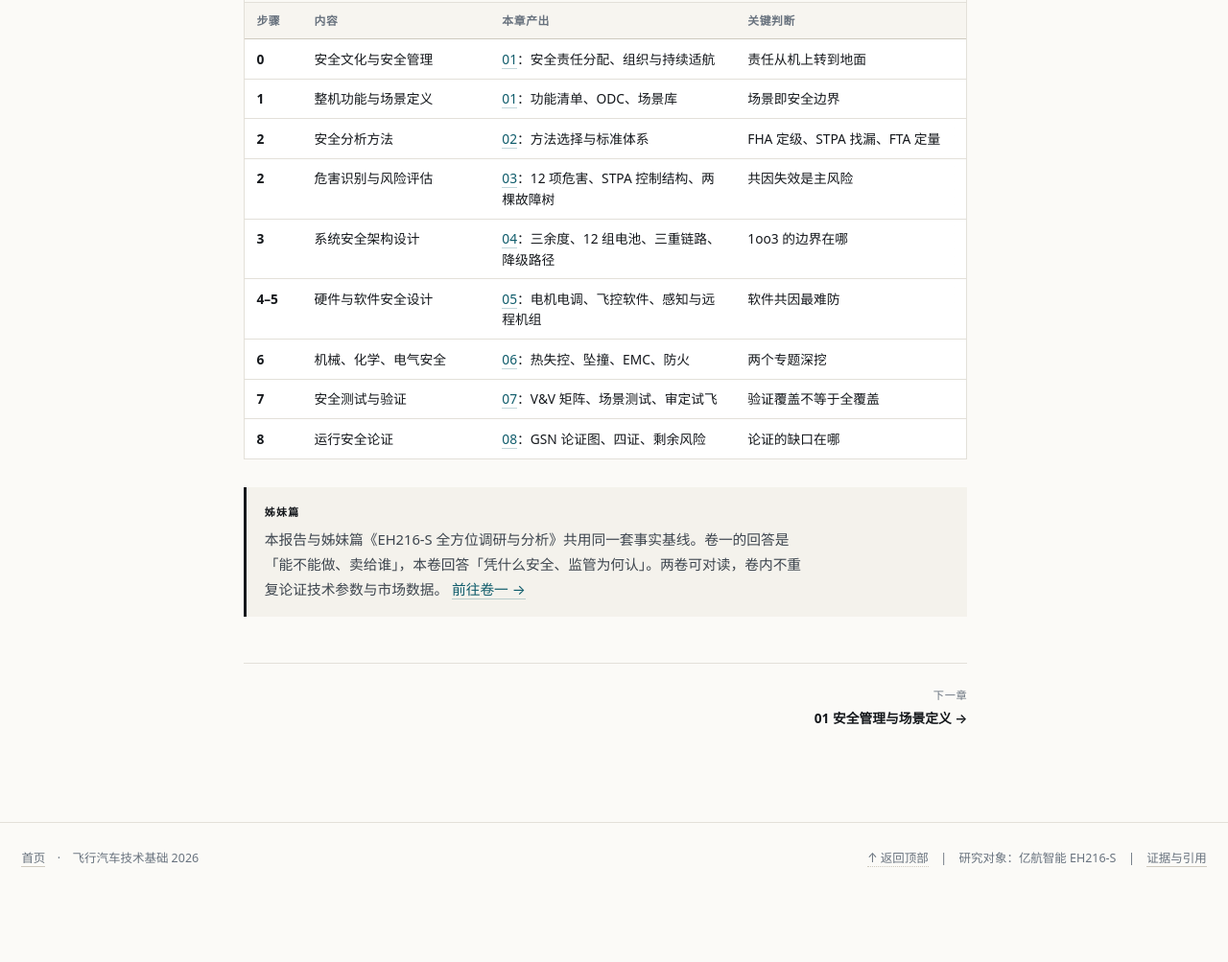
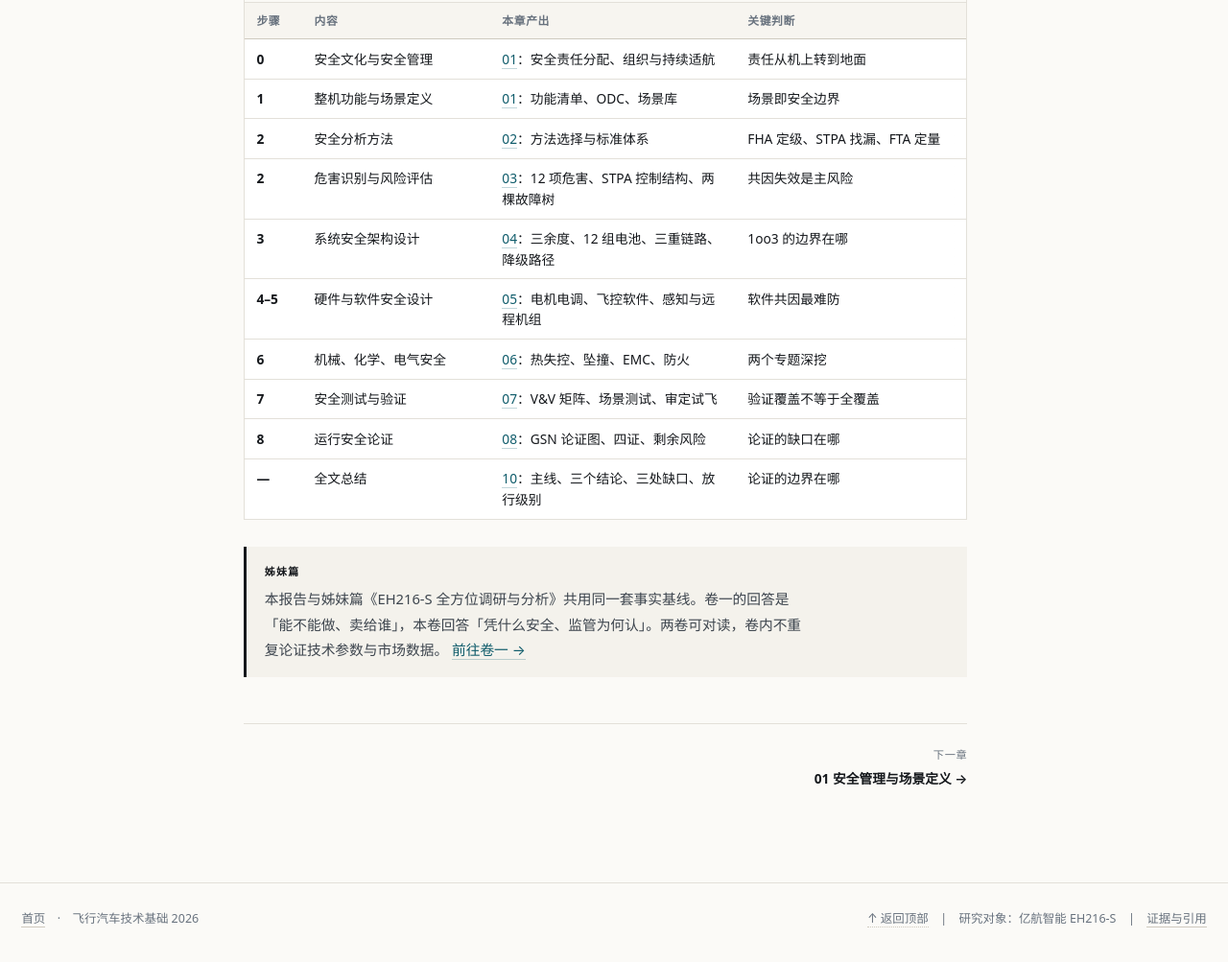
Before and after one commit to tianba9/eh216s-safety, a plain HTML site: page index.html in a window 1280 px wide. Shown: the part 3591-4594 px from the top of the page at 96% size. Before the commit the page ends 4545 px from the top, so only its background shows below. Drawn offline with Linux system fonts and the light colour scheme.

Commit message:
首页导读表补充全文总结入口

```diff
--- a/index.html
+++ b/index.html
@@ -193,6 +193,7 @@
             <tr><td class="em">6</td><td>机械、化学、电气安全</td><td><a href="06-physical.html">06</a>：热失控、坠撞、EMC、防火</td><td>两个专题深挖</td></tr>
             <tr><td class="em">7</td><td>安全测试与验证</td><td><a href="07-vv.html">07</a>：V&amp;V 矩阵、场景测试、审定试飞</td><td>验证覆盖不等于全覆盖</td></tr>
             <tr><td class="em">8</td><td>运行安全论证</td><td><a href="08-assurance.html">08</a>：GSN 论证图、四证、剩余风险</td><td>论证的缺口在哪</td></tr>
+                      <tr><td class="em">—</td><td>全文总结</td><td><a href="10-summary.html">10</a>：主线、三个结论、三处缺口、放行级别</td><td>论证的边界在哪</td></tr>
           </tbody>
         </table>
       </div>
```
